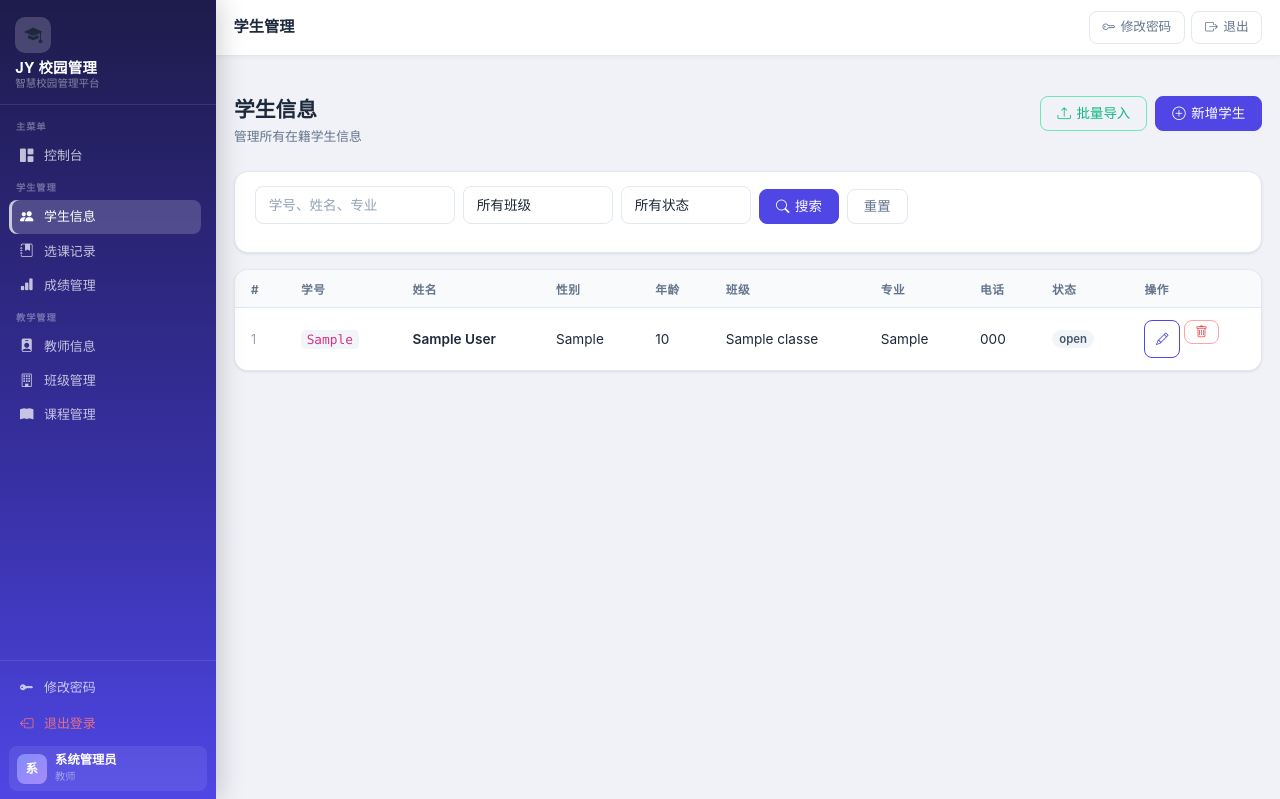
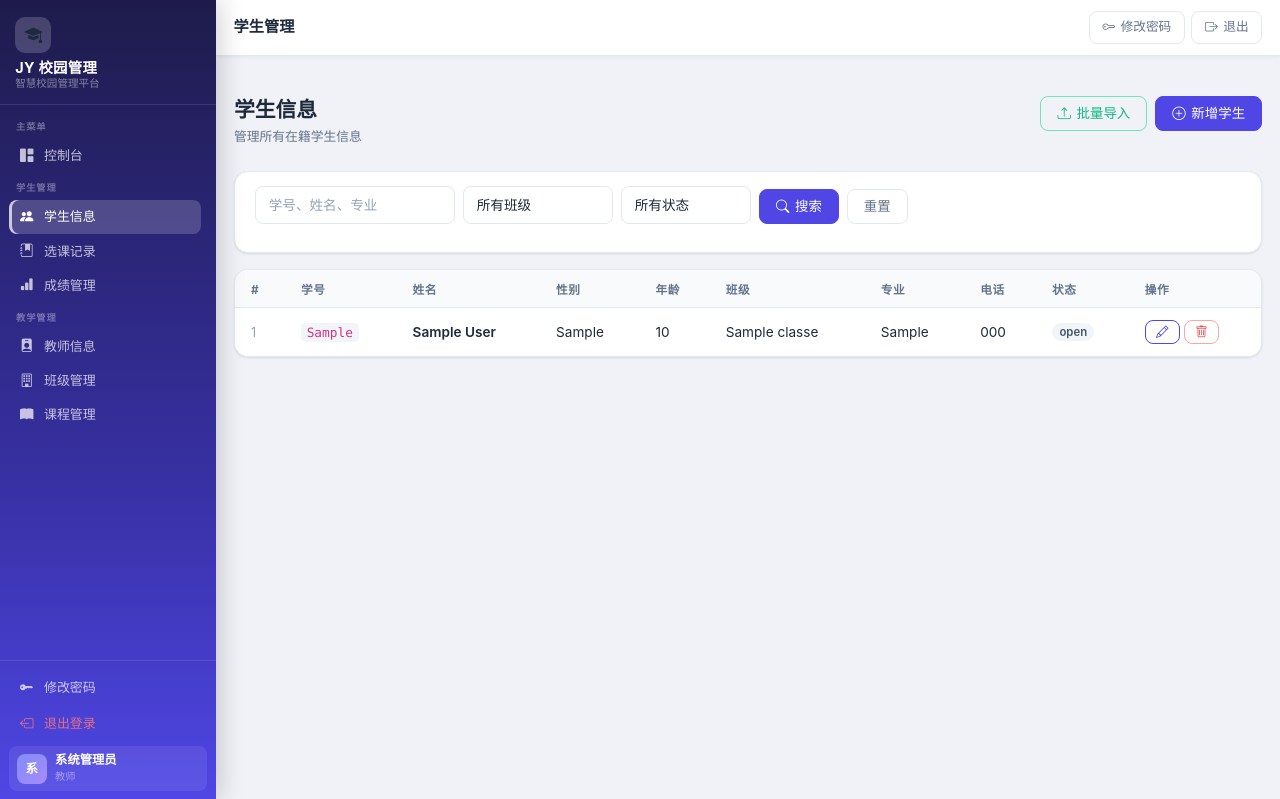
Before and after one commit to weichuyi/jystudent, a Flask app: page /students in a window 1280 px wide. Shown: the top 799 px of the page. Run offline with Flask 3, Linux system fonts and the light colour scheme; a user stored in the database is signed in; tables that the repository leaves empty hold one stand-in row (values such as "Sample post").

Commit message:
优化删除确认提示与操作按钮
更新模板以展示更详细的删除确认信息，并统一操作按钮样式。变更内容：
- templates/students.html：删除表单确认提示现已包含学生姓名与学号。
- templates/students/list.html：将容器类替换为 .table-actions；编辑/删除按钮改为仅显示图标（新增 btn-icon）；确认提示包含学生姓名与学号。
- templates/teachers/list.html：删除确认提示现已包含教师姓名与工号。

这些改动提升了危险操作的清晰度，并为操作控件的样式设计提供了统一的界面样式规范。

```diff
--- a/templates/students.html
+++ b/templates/students.html
@@ -85,7 +85,7 @@
                   <form
                     method="post"
                     action="{{ url_for('delete_student', student_id=s.id) }}"
-                    onsubmit="return confirm('确认删除该学生吗？');"
+                    onsubmit="return confirm('确认删除学生【{{ s.name }}】（学号：{{ s.student_no }}）吗？');"
                   >
                     <button class="btn btn-sm btn-outline-danger" type="submit">删除</button>
                   </form>
--- a/templates/students/list.html
+++ b/templates/students/list.html
@@ -84,13 +84,13 @@
             {% endif %}
           </td>
           <td>
-            <div class="d-flex gap-1">
+            <div class="table-actions">
               {% if session.role in ['admin', 'teacher'] %}
-              <a href="{{ url_for('edit_student', student_id=student.id) }}" class="btn btn-sm btn-outline-primary" title="编辑">
+              <a href="{{ url_for('edit_student', student_id=student.id) }}" class="btn btn-sm btn-outline-primary btn-icon" title="编辑">
                 <i class="bi bi-pencil"></i>
               </a>
-              <form method="post" action="{{ url_for('delete_student', student_id=student.id) }}" style="display:inline" onsubmit="return confirm('确认删除该学生？')">
-                <button class="btn btn-sm btn-outline-danger" type="submit" title="删除">
+              <form method="post" action="{{ url_for('delete_student', student_id=student.id) }}" style="display:inline" onsubmit="return confirm('确认删除学生【{{ student.name }}】（学号：{{ student.student_no }}）吗？')">
+                <button class="btn btn-sm btn-outline-danger btn-icon" type="submit" title="删除">
                   <i class="bi bi-trash"></i>
                 </button>
               </form>
```
Also changed, not shown: templates/teachers/list.html (+4 -4 lines).
